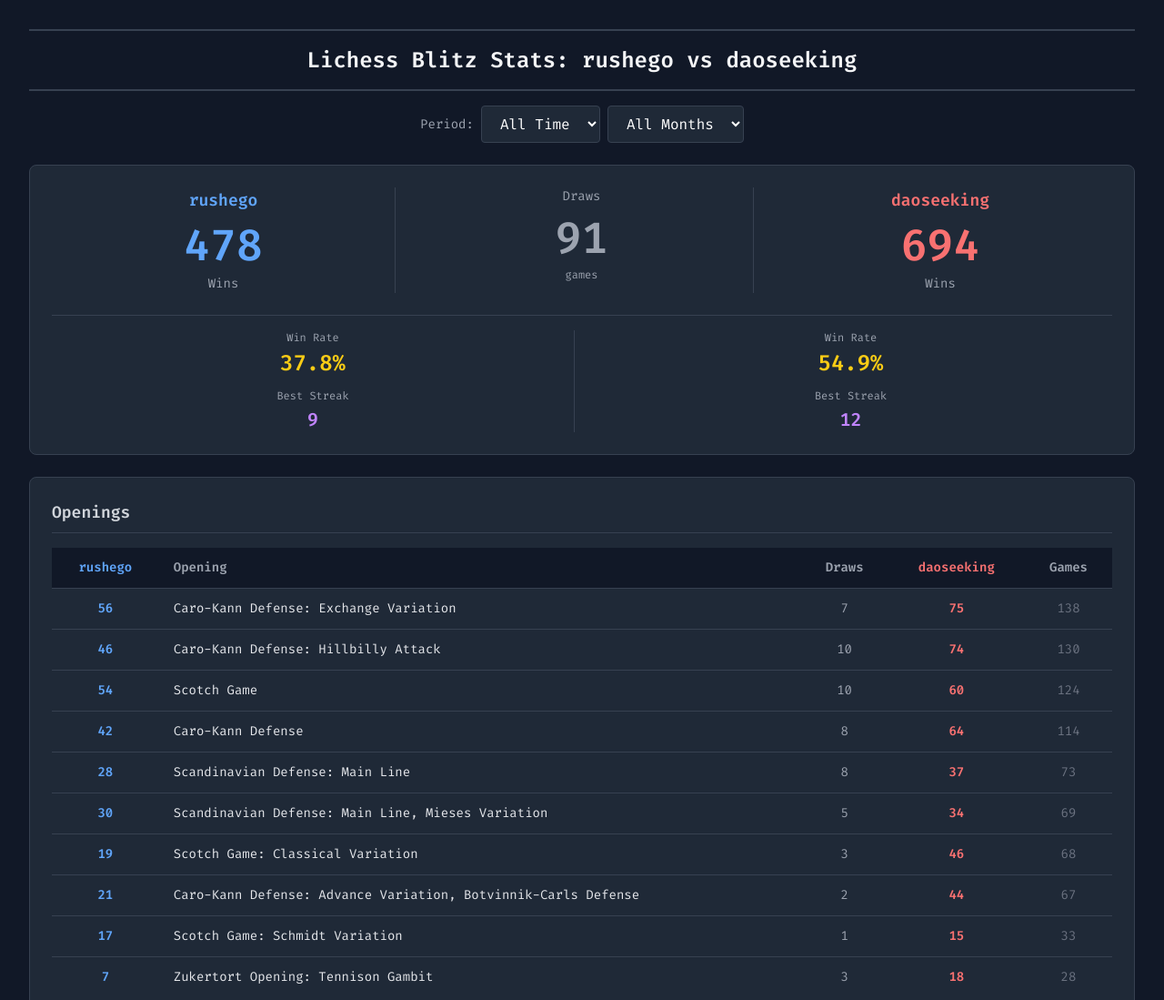
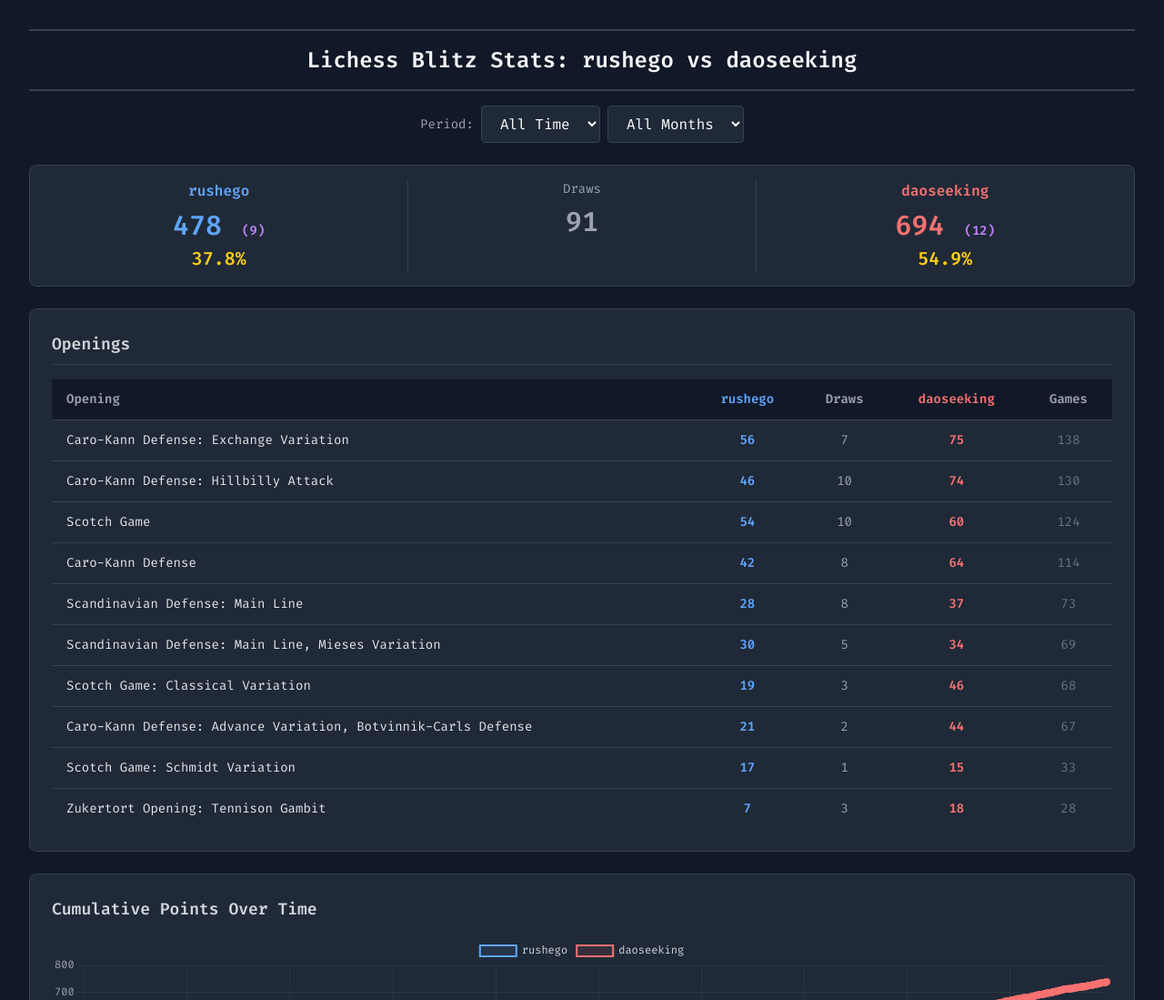
Before and after one commit to egorras/chess-duel, a plain HTML site: page index.html in a window 1280 px wide. Shown: the top 1099 px of the page at 91% size. Drawn offline with nearby package versions, Linux system fonts and the light colour scheme.

Commit message:
update stats view

```diff
--- a/index.html
+++ b/index.html
@@ -48,55 +48,32 @@
             </div>
 
             <!-- Overall Stats -->
-            <div class="bg-gray-800 rounded-lg p-6 border border-gray-700 mb-6">
-                <!-- Wins and Draws -->
-                <div class="grid grid-cols-3 gap-4 text-center mb-6">
-                    <!-- Player 1 Wins -->
-                    <div class="border-r border-gray-700">
-                        <h2 class="text-lg font-bold mb-3 text-blue-400" id="player1-name">Player 1</h2>
-                        <div class="text-5xl font-bold text-blue-400 mb-2" id="player1-wins">0</div>
-                        <div class="text-gray-400 text-sm">Wins</div>
+            <div class="bg-gray-800 rounded-lg p-4 border border-gray-700 mb-6">
+                <div class="grid grid-cols-3 gap-4 text-center">
+                    <!-- Player 1 -->
+                    <div>
+                        <h2 class="text-md font-bold mb-2 text-blue-400" id="player1-name">Player 1</h2>
+                        <div class="text-3xl font-bold text-blue-400">
+                            <span id="player1-wins">0</span>
+                            <span class="text-sm text-purple-400 ml-1">(<span id="player1-streak">0</span>)</span>
+                        </div>
+                        <div class="text-xl font-bold text-yellow-400 mt-1" id="player1-winrate">0%</div>
                     </div>
 
                     <!-- Draws -->
-                    <div class="border-r border-gray-700">
-                        <div class="text-gray-400 text-sm mb-3">Draws</div>
-                        <div class="text-5xl font-bold text-gray-400 mb-2" id="draws">0</div>
-                        <div class="text-gray-400 text-xs">games</div>
+                    <div class="border-x border-gray-700">
+                        <div class="text-gray-400 text-sm mb-2">Draws</div>
+                        <div class="text-3xl font-bold text-gray-400" id="draws">0</div>
                     </div>
 
-                    <!-- Player 2 Wins -->
+                    <!-- Player 2 -->
                     <div>
-                        <h2 class="text-lg font-bold mb-3 text-red-400" id="player2-name">Player 2</h2>
-                        <div class="text-5xl font-bold text-red-400 mb-2" id="player2-wins">0</div>
-                        <div class="text-gray-400 text-sm">Wins</div>
-                    </div>
-                </div>
-
-                <!-- Win Rates and Streaks -->
-                <div class="grid grid-cols-2 gap-4 pt-4 border-t border-gray-700">
-                    <!-- Player 1 Stats -->
-                    <div class="text-center border-r border-gray-700">
-                        <div class="mb-3">
-                            <div class="text-gray-400 text-xs mb-1">Win Rate</div>
-                            <div class="text-2xl font-bold text-yellow-400" id="player1-winrate">0%</div>
+                        <h2 class="text-md font-bold mb-2 text-red-400" id="player2-name">Player 2</h2>
+                        <div class="text-3xl font-bold text-red-400">
+                            <span id="player2-wins">0</span>
+                            <span class="text-sm text-purple-400 ml-1">(<span id="player2-streak">0</span>)</span>
                         </div>
-                        <div>
-                            <div class="text-gray-400 text-xs mb-1">Best Streak</div>
-                            <div class="text-xl font-bold text-purple-400" id="player1-streak">0</div>
-                        </div>
-                    </div>
-
-                    <!-- Player 2 Stats -->
-                    <div class="text-center">
-                        <div class="mb-3">
-                            <div class="text-gray-400 text-xs mb-1">Win Rate</div>
-                            <div class="text-2xl font-bold text-yellow-400" id="player2-winrate">0%</div>
-                        </div>
-                        <div>
-                            <div class="text-gray-400 text-xs mb-1">Best Streak</div>
-                            <div class="text-xl font-bold text-purple-400" id="player2-streak">0</div>
-                        </div>
+                        <div class="text-xl font-bold text-yellow-400 mt-1" id="player2-winrate">0%</div>
                     </div>
                 </div>
             </div>
@@ -109,8 +86,8 @@
                     <table class="w-full text-sm">
                         <thead>
                             <tr class="border-b border-gray-700 bg-gray-900">
+                                <th class="px-4 py-3 text-left text-gray-400 font-semibold">Opening</th>
                                 <th class="px-4 py-3 text-center text-blue-400 font-semibold" id="openings-player1">P1</th>
-                                <th class="px-4 py-3 text-left text-gray-400 font-semibold">Opening</th>
                                 <th class="px-4 py-3 text-center text-gray-400 font-semibold">Draws</th>
                                 <th class="px-4 py-3 text-center text-red-400 font-semibold" id="openings-player2">P2</th>
                                 <th class="px-4 py-3 text-center text-gray-400 font-semibold">Games</th>
--- a/js/ui-display.js
+++ b/js/ui-display.js
@@ -166,7 +166,6 @@
             .replace(/--+/g, '-');
 
         row.innerHTML = `
-            <td class="px-4 py-3 text-center text-blue-400 font-bold">${opening.player1Wins}</td>
             <td class="px-4 py-3">
                 <a href="https://www.chess.com/openings/${openingUrl}"
                    target="_blank"
@@ -175,6 +174,7 @@
                     ${opening.name}
                 </a>
             </td>
+            <td class="px-4 py-3 text-center text-blue-400 font-bold">${opening.player1Wins}</td>
             <td class="px-4 py-3 text-center text-gray-400">${opening.draws}</td>
             <td class="px-4 py-3 text-center text-red-400 font-bold">${opening.player2Wins}</td>
             <td class="px-4 py-3 text-center text-gray-500">${opening.games}</td>
```
